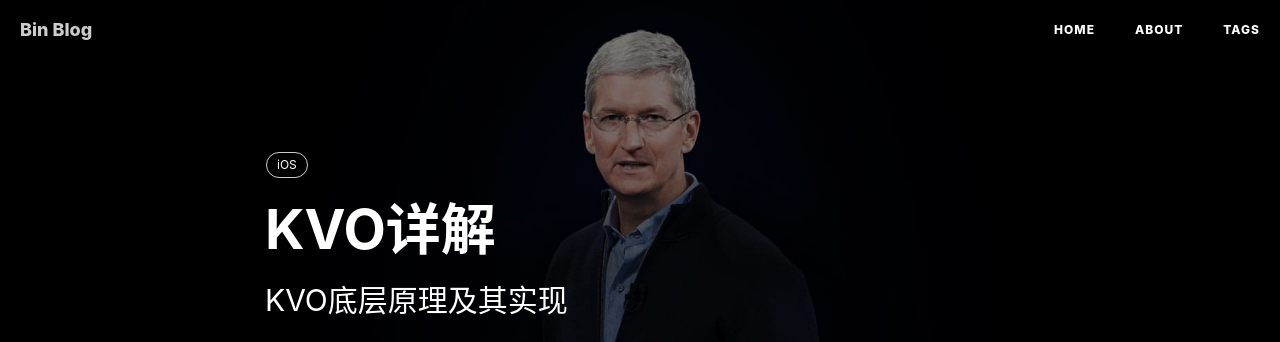
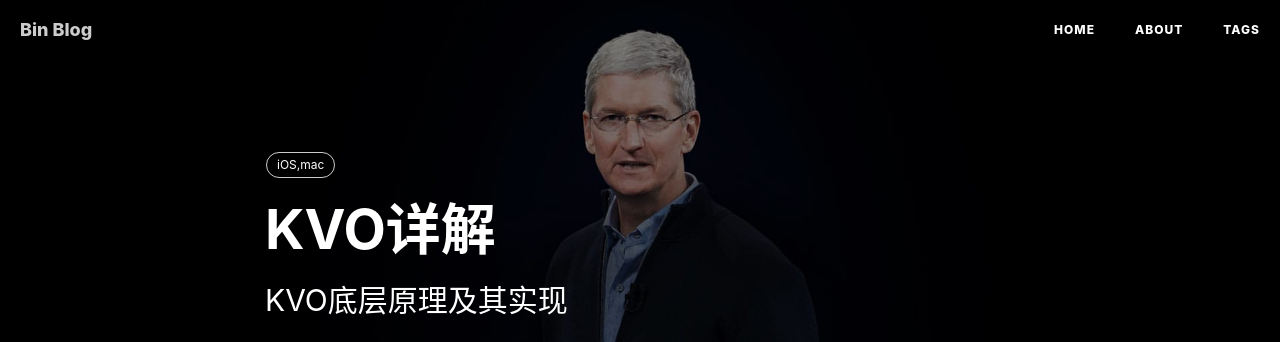
Before and after one commit to binswm/binswm.github.io, a Jekyll site: the page built from _posts/2021-03-29-KVO详解.md, in a window 1280 px wide and 900 px high. Shown: the top 342 px of the window. Built offline with Jekyll 4.4.1, drawn with Linux system fonts in a browser that asks for light colours; nearby versions of some CDN libraries; comment, search, counter and statistics services are not loaded.

Commit message:
Add files via upload

```diff
--- a/_posts/2021-03-29-KVO详解.md
+++ b/_posts/2021-03-29-KVO详解.md
@@ -7,7 +7,7 @@ author:     BY
 header-img: img/post-bg-cook.jpg
 catalog: true
 tags:
-    - iOS
+    - iOS,mac
 ---
 
 ## 前言
```
